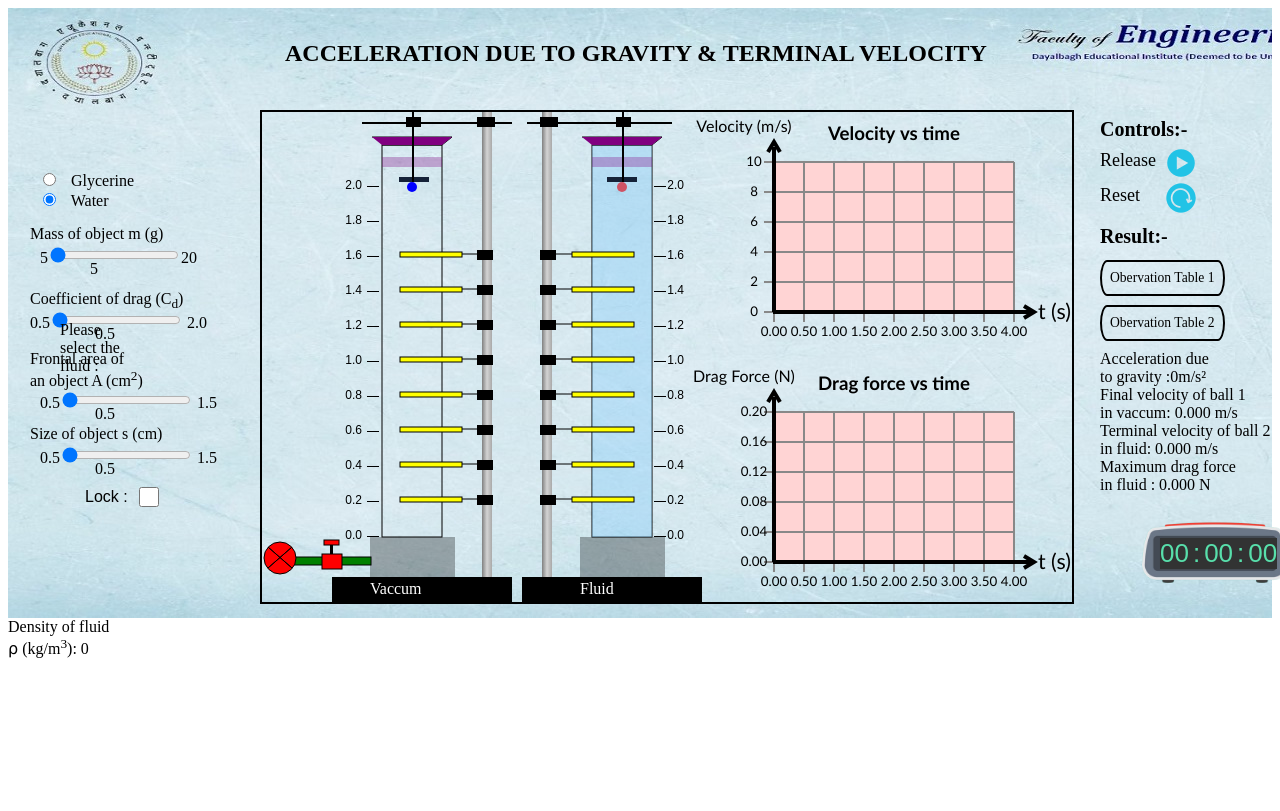
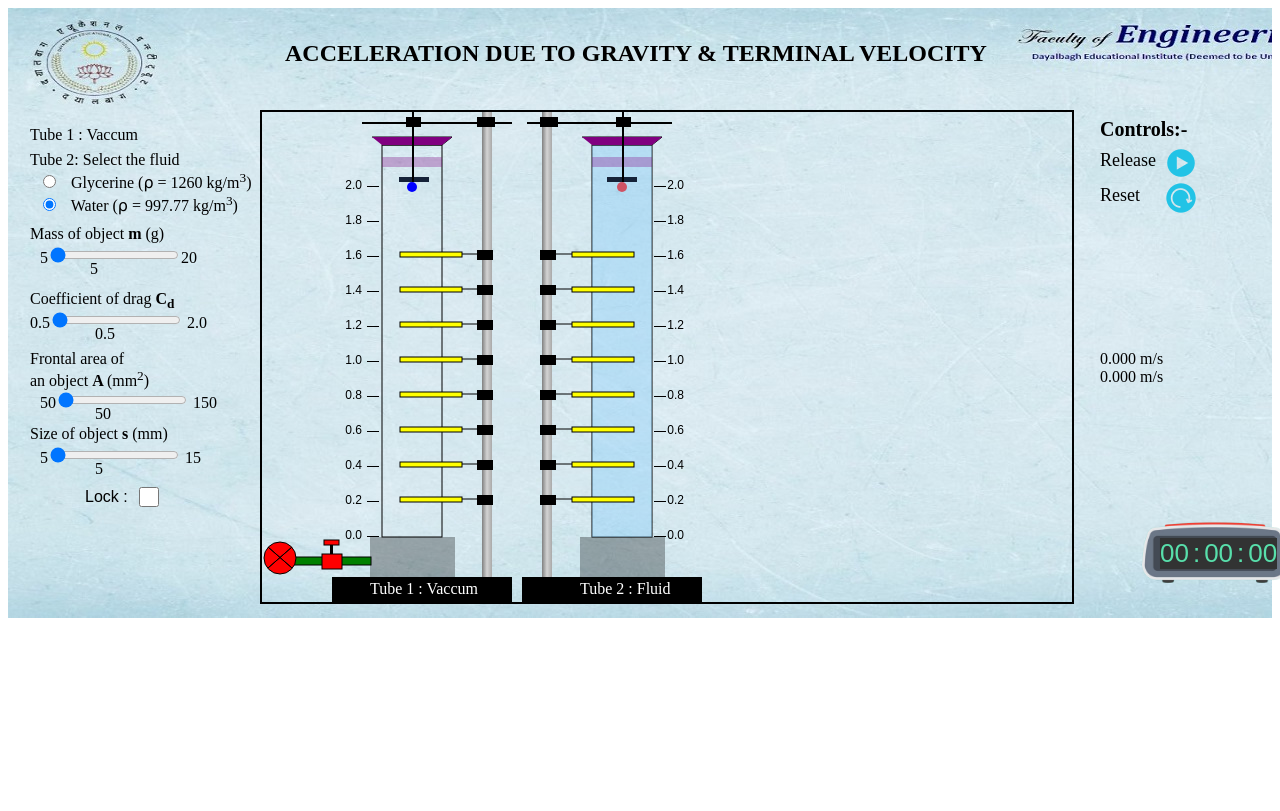
Before and after one commit to virtual-labs/exp-drag-force-dei, a plain HTML site: page experiment/simulation/index.html in a window 1280 px wide. Shown: the top 811 px of the page. Drawn offline with Linux system fonts and the light colour scheme; files whose address does not match are found by name.

Commit message:
Update index.html

```diff
--- a/experiment/simulation/index.html
+++ b/experiment/simulation/index.html
@@ -3,12 +3,11 @@
 
 <head>
 
-  <link rel="stylesheet" type="text/css" href="./css/main.css">
-</head>
+  <link rel="stylesheet" type="text/css" href="./css/main.css" />
 
   <meta charset="UTF-8" />
   <meta name="viewport" content="width=device-width, initial-scale=1.0" />
-  <title>EXPERIMENT 4</title>
+  <title>EXPERIMENT 3</title>
   <!-- "Developer Name:
                1.Harsh Pathak
                  (06hpathak@gmail.com)
@@ -30,7 +29,7 @@
 
     <input type="image" id="stopwatch" src="images/watch_stop.png" />
   </div>
-  <div class="result_heading"><b>Result:-</b></div>
+  <div class="result_heading"><span id="result"></span></div>
   <div class="container1">
 
     <div id="time1">
@@ -58,74 +57,85 @@
     </button>
 
   </div>
-  <a class="button-table1" href="#popup1">Obervation Table 1</a>
-  <a class="button-table2" href="#popup2">Obervation Table 2</a>
+  <!-- <a class="button-table1" href="#popup1"><span></span>Obervation Table 1</a>
+  <a class="button-table2" href="#popup2">Obervation Table 2</a> -->
 
   </div>
 
-  <div class="mass_object">Mass of object m (g) </div>
+  <div class="mass_object">Mass of object <b>m</b> (g)</div>
   <div id="slider_mass">
     5<input type="range" class="range" id="currentmass" min="5" max="20" value="0" step="1"
       oninput="showmass(this.value)" onchange="showmass(this.value)">20
   </div>
   <div class="mass_value" id="initialmassValue">5</div>
 
-  <div class="cof">Coefficient of drag (C<sub>d</sub>)</div>
+  <div class="cof">Coefficient of drag <b>C<sub>d</sub></b></div>
   <div id="slider_cof">
     0.5<input type="range" class="range" id="currentDragValue" min="0.5" max="2.0" value="0" step="0.1"
       oninput="showDrag(this.value)" onchange="showDrag(this.value)"> 2.0
   </div>
   <div id="initialDragValue">0.5</div>
 
-  <div class="area">Frontal area of <br> an object A (cm<sup>2</sup>)</div>
+  <div class="area">Frontal area of <br> an object <b>A </b>(mm<sup>2</sup>)</div>
   <div id="slider_area">
-    0.5<input type="range" class="range" id="currentAreaValue" min="0.5" max="1.5" value="0" step="0.1"
-      oninput="showArea(this.value)" onchange="showArea(this.value)"> 1.5
+    50<input type="range" class="range" id="currentAreaValue" min="50" max="150" value="0" step="10"
+      oninput="showArea(this.value)" onchange="showArea(this.value)"> 150
   </div>
-  <div id="initialAreaValue">0.5</div>
+  <div id="initialAreaValue">50</div>
 
-  <div class="size">Size of object s (cm)</div>
+  <div class="size">Size of object <b>s</b> (mm)</div>
   <div id="slider_size">
-    0.5<input type="range" class="range" id="currentSizeValue" min="0.5" max="1.5" value="0" step="0.1"
-      oninput="showSize(this.value)" onchange="showSize(this.value)"> 1.5
+    5<input type="range" class="range" id="currentSizeValue" min="5" max="15" value="0" step="1"
+      oninput="showSize(this.value)" onchange="showSize(this.value)"> 15
   </div>
-  <div id="initialSizeValue">0.5</div>
-  <div class="density">Density of fluid <br>⍴ (kg/m<sup>3</sup>): <span id="density">0</span> </div>
-
+  <div id="initialSizeValue">5</div>
+  <!-- <div class="density">Density of fluid <br><b>⍴ </b>(kg/m<sup>3</sup>): <span id="density"> 0</span> </div> -->
+  <div><span id="lockPopUp" ></span></div>
   <div class="lock">Lock : </div>
   <input type="checkbox" id="lockCheckbox" value="Lock" onclick="lock()">
 
-  <div class="velocity">
+  <div class="velocity" >
+    <div><span id="gravity" style="white-space: pre"></span></div>
+    <div><span id="velocityOfBall1" style="white-space: pre"></span> </div>
+    <div><span id="terminaVelocity" style="white-space: pre"></span> </div>
+    <div><span id="dragForce" style="white-space: pre"></span></div>
+
+    <!-- <div >Velocity of ball 2 :  <span id="velocityOfBall2">0.000 m/s</span> </div> -->
+    <!-- <div>Time :<span id = "calculated_time">0.000 s</span> </div> -->
+
+  </div>
+
+  <!-- <div class="velocity">
     <div>Acceleration due <br> to gravity :<span id="gravity">0 m/s2</span></div>
     <div>Final velocity of ball 1<br> in vaccum: <span id="velocityOfBall1">0.000 m/s</span> </div>
-    <!-- <div >Velocity of ball 2 :  <span id="velocityOfBall2">0.000 m/s</span> </div> -->
     <div>Terminal velocity of ball 2 <br> in fluid: <span id="terminaVelocity">0.000 m/s</span> </div>
-    <!-- <div>Time :<span id = "calculated_time">0.000 s</span> </div> -->
-    <div> Maximum drag force<br> in fluid : <span id="dragForce">0.000 N</span></div>
-  </div>
+    <div>Maximum drag force<br> in fluid : <span id="dragForce">0.000 N</span></div>
+  </div> -->
+
+  <p class="tube1">Tube 1 : Vaccum</p>
+  <p class="object_selection">Tube 2: Select the fluid</p>
 
   <div class="radioSelection">
-    <p class="object_selection">Please select the fluid :</p>
       <input type="radio" id="Glycerine" name="fav_language" value="GLYCERINE">
-      <label class="Glycerine_label" for="Glycerine">Glycerine</label><br>
+      <label class="Glycerine_label" for="Glycerine">Glycerine (⍴ = 1260 kg/m<sup>3</sup>)</label><br>
       <input type="radio" id="Water" name="fav_language" value="Water" checked>
-      <label class="Water_label" for="Water">Water</label>
+      <label class="Water_label" for="Water">Water (⍴ = 997.77 kg/m<sup>3</sup>)</label>
   </div>
   <canvas id="myCanvas" width="810px" height="490px"></canvas>
 
-  <div class="vaccum">Vaccum</div>
-<div class="fluid">Fluid</div>
+  <div class="vaccum">Tube 1 : Vaccum</div>
+<div class="fluid">Tube 2 : Fluid</div>
 
   <div id="popup1" class="overlay">
     <div class="popup">
       <h2 style="text-align: center; text-decoration: solid; text-decoration: underline;">Obervation Table 1- Object in Vaccum</h2>
       <a class="close" href="#">&times;</a>
       <div class="content">
-        Mass of the object m (g) = <span id="mass1">50</span>
+        Mass of the object <b>m</b>  = <span id="mass1">50</span> g
         <br>
-        Size of the object s (cm) = <span id="ballSize1">5</span>
+        Size of the object <b>s</b>  = <span id="ballSize1">5</span> cm
         <br>
-        Projected area A (m2) =<span id="area1">5</span>
+        Projected area <b>A</b>  = <span id="area1">5</span> m<sup>2</sup>
 
       </div><br>
       <table>
@@ -196,8 +206,8 @@
         </tr>
       </table><br>
 
-      <div>Slope of graph = <span id="gravity1">0 m/s2</span></div>
-      <div> Hence, Acceleration due to gravity = <span id="gravity2">0 m/s2</span></div>
+      <div>Slope of graph = <span id="gravity1"></span></div>
+      <div> Hence, Acceleration due to gravity = <span id="gravity2"></span></div>
 
 
 
@@ -208,15 +218,15 @@
       <h2 style="text-align: center; text-decoration: solid; text-decoration: underline;">Obervation Table 2- Object in Fluid </h2>
       <a class="close" href="#">&times;</a>
       <div class="content">
-        Mass of the object m (g) =<span id="mass2">50</span>
+        Mass of the object <b>m</b>  = <span id="mass2">50</span> g
         <br>
-        Size of the object s (cm) =<span id="ballSize2">5</span>
+        Size of the object <b>s</b>  = <span id="ballSize2">5</span> cm
         <br>
-        Projected area A (m2) =<span id="area2">5</span>
+        Projected area <b>A</b>  = <span id="area2">5</span> m<sup>2</sup>
         <br>
-        Coefficient of drag Cd =<span id="dragCoeff">0.5</span>
+        Coefficient of drag <b>C<sub>d</sub></b> = <span id="dragCoeff">0.5</span>
         <br>
-        Density of the fluid ρ (kg/m³) =<span id="fluidDensity">997.77</span>
+        Density of the fluid <b>ρ</b>  = <span id="fluidDensity">997.77</span> kg/m³
       </div><br>
       <table>
         <tr>
@@ -308,8 +318,8 @@
 
     </div>
   </div>
+
   <script src="./js/main.js"></script>
-
 
   <div id="copyright"
     title="Developer : Harsh Pathak and Aysha,Subject Expertise : Mr.Jinshad.U, Dayalbagh Educational Instiute,Agra ">
```
